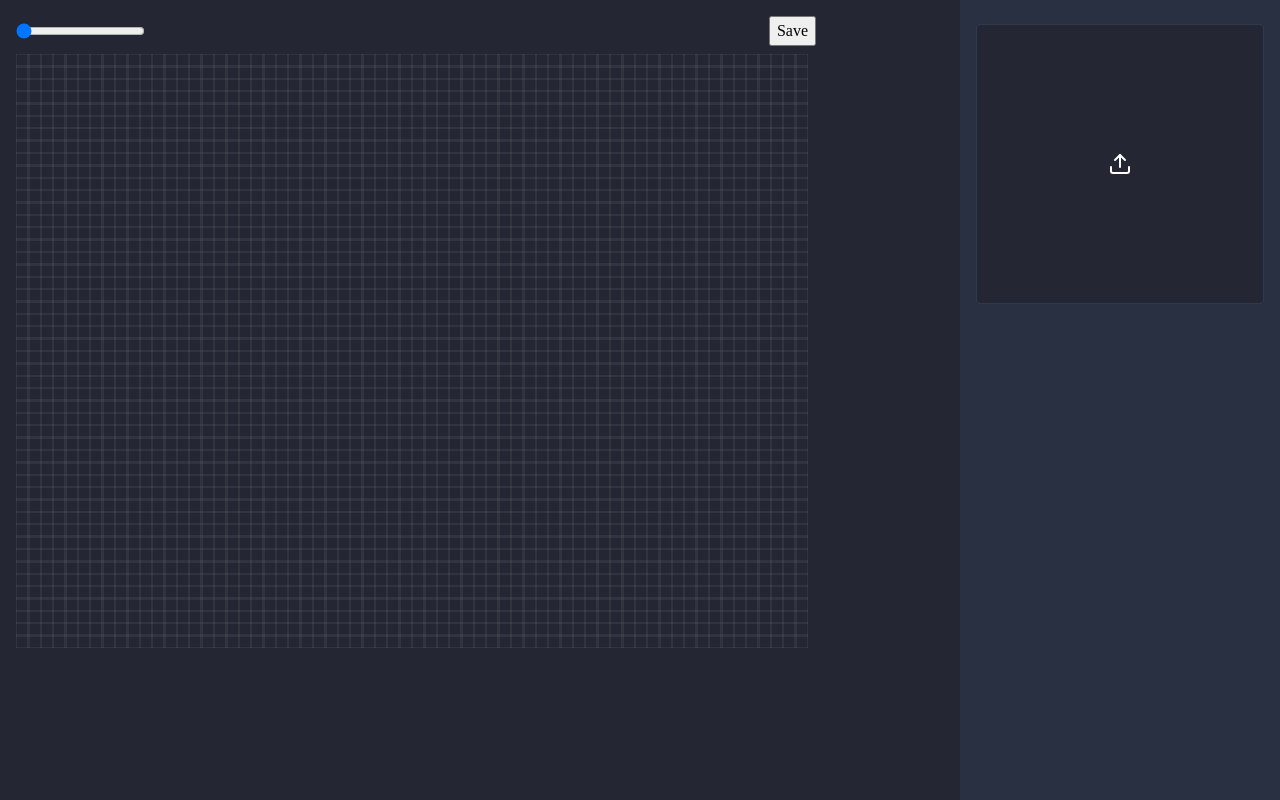
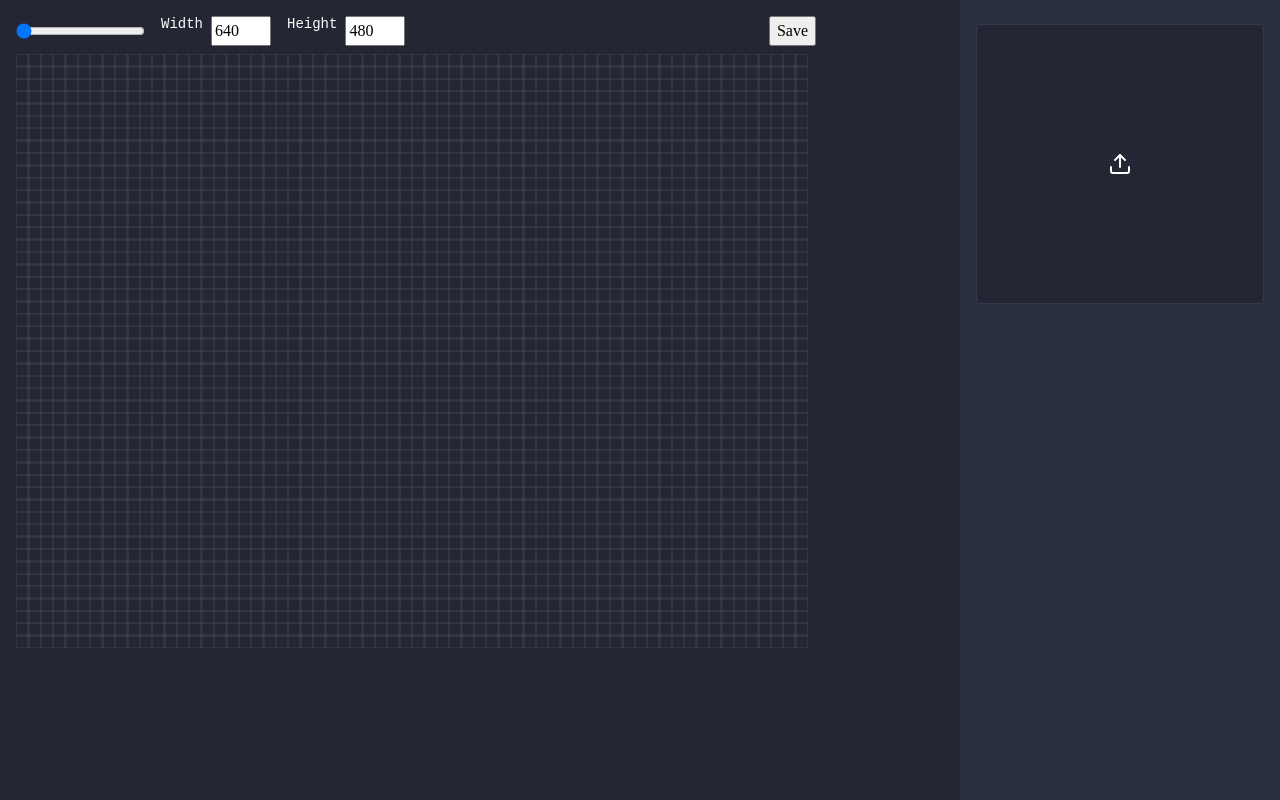
Before and after one commit to mattstyles/gridsheet, a React (Vite) app: page / in a window 1280 px wide. Built offline with nearby package versions, Linux system fonts and the light colour scheme.

Commit message:
add resize render canvas

```diff
--- a/src/canvas/grid.ts
+++ b/src/canvas/grid.ts
@@ -14,6 +14,7 @@ type GridProps = {
   gridSize: number
 }
 export function drawGrid({ctx, width, height, gridSize}: GridProps): void {
+  console.log('drawing grid')
   ctx.strokeStyle = '#88888844'
   for (let i = 0; i <= width; i += gridSize) {
     ctx.beginPath()
--- a/src/components/maintoolbar.module.css
+++ b/src/components/maintoolbar.module.css
@@ -6,3 +6,7 @@
 .spacer {
   flex: 1;
 }
+
+.numberInput {
+  width: 60px;
+}
--- a/src/components/maintoolbar.tsx
+++ b/src/components/maintoolbar.tsx
@@ -1,14 +1,48 @@
 import * as React from 'react'
+import {useState, useCallback} from 'react'
 import {useSnapshot} from 'valtio'
 
 import {state} from '../state'
+import {Text} from './text'
+import {Spacer} from './spacer'
 import * as styles from './maintoolbar.module.css'
 
 export function MainToolbar() {
+  const {renderWidth, renderHeight} = useSnapshot(state)
   return (
     <div className={styles.toolbar}>
       <ZoomInput />
-      <Spacer />
+      <Spacer
+        space={Spacer.space.medium}
+        direction={Spacer.direction.horizontal}
+      />
+      <Text>Width</Text>
+      <Spacer
+        space={Spacer.space.small}
+        direction={Spacer.direction.horizontal}
+      />
+      <NumberInput
+        initialValue={renderWidth}
+        onChange={(value) => {
+          state.renderWidth = value
+        }}
+      />
+      <Spacer
+        space={Spacer.space.medium}
+        direction={Spacer.direction.horizontal}
+      />
+      <Text>Height</Text>
+      <Spacer
+        space={Spacer.space.small}
+        direction={Spacer.direction.horizontal}
+      />
+      <NumberInput
+        initialValue={renderHeight}
+        onChange={(value) => {
+          state.renderHeight = value
+        }}
+      />
+      <Separator />
       <button onClick={onSave}>Save</button>
     </div>
   )
@@ -33,7 +67,42 @@ function ZoomInput() {
   )
 }
 
-function Spacer() {
+function NumberInput({
+  onChange,
+  initialValue,
+}: {
+  onChange: (value: number) => void
+  initialValue: number
+}) {
+  const [localValue, setLocalValue] = useState(initialValue)
+
+  const onLocalChange = useCallback(
+    (event: React.ChangeEvent<HTMLInputElement>) => {
+      const value = parseInt(event.target.value)
+      setLocalValue(value)
+    },
+    [setLocalValue, initialValue]
+  )
+  const onKeyDown = useCallback(
+    (event: React.KeyboardEvent) => {
+      if (event.key === 'Enter') {
+        onChange(localValue)
+      }
+    },
+    [initialValue, localValue]
+  )
+  return (
+    <input
+      className={styles.numberInput}
+      type='number'
+      value={localValue}
+      onChange={onLocalChange}
+      onKeyDown={onKeyDown}
+    />
+  )
+}
+
+function Separator() {
   return <div className={styles.spacer}></div>
 }
 
--- a/src/components/renderimage.tsx
+++ b/src/components/renderimage.tsx
@@ -11,6 +11,7 @@ export function RenderImage() {
   const canvasRef = useRef<HTMLCanvasElement | null>(null)
   const gridRef = useRef<HTMLCanvasElement | null>(null)
   const {renderWidth, renderHeight, gridSize, renderZoom} = useSnapshot(state)
+  console.log({renderWidth})
   useEffect(() => {
     const canvas = canvasRef.current
     const grid = gridRef.current
@@ -35,7 +36,7 @@ export function RenderImage() {
     return () => {
       grid.removeEventListener('click', onClick)
     }
-  }, [canvasRef])
+  }, [canvasRef, renderWidth, renderHeight, gridSize])
 
   return (
     <div
--- /dev/null
+++ b/src/components/text.module.css
@@ -0,0 +1,19 @@
+.type {
+  font-family: monospace;
+  color: var(--color-white);
+}
+
+.small {
+  font-size: var(--font-size-1);
+  line-height: var(--line-height-1);
+}
+
+.medium {
+  font-size: var(--font-size-2);
+  line-height: var(--line-height-2);
+}
+
+.large {
+  font-size: var(--font-size-3);
+  line-height: var(--line-height-3);
+}
--- /dev/null
+++ b/src/components/text.tsx
@@ -0,0 +1,41 @@
+import * as React from 'react'
+import cx from 'classnames'
+
+import * as styles from './text.module.css'
+
+enum Size {
+  small,
+  medium,
+  large,
+}
+
+enum El {
+  span = 'span',
+  div = 'div',
+}
+
+type TextProps = {
+  size?: Size
+  el?: El
+  children: React.ReactNode
+}
+export function Text({el = El.span, children, size = Size.medium}: TextProps) {
+  const props = {
+    className: cx(
+      styles.type,
+      size === Size.small && styles.small,
+      size === Size.medium && styles.medium,
+      size === Size.large && styles.large
+    ),
+  }
+
+  if (el === El.span) {
+    return <span {...props}>{children}</span>
+  }
+
+  if (el === El.div) {
+    return <div {...props}>{children}</div>
+  }
+}
+Text.size = Size
+Text.el = El
--- a/src/keys.ts
+++ b/src/keys.ts
@@ -12,7 +12,6 @@ export function setKeyHandlers() {
 }
 
 function keyHandler(event: KeyboardEvent): void {
-  console.log(event.key)
   switch (event.key) {
     case 'ArrowLeft':
     case 'a':
--- a/src/theme.css
+++ b/src/theme.css
@@ -13,6 +13,14 @@
   --space-4: 16px;
   --space-5: 24px;
 
+  /* Type */
+  --font-size-1: 11px;
+  --line-height-1: 16px;
+  --font-size-2: 14px;
+  --line-height-2: 17px;
+  --font-size-3: 20px;
+  --line-height-3: 25px;
+
   /* Tokens */
   --token-aside-width: 320px;
 }
```
